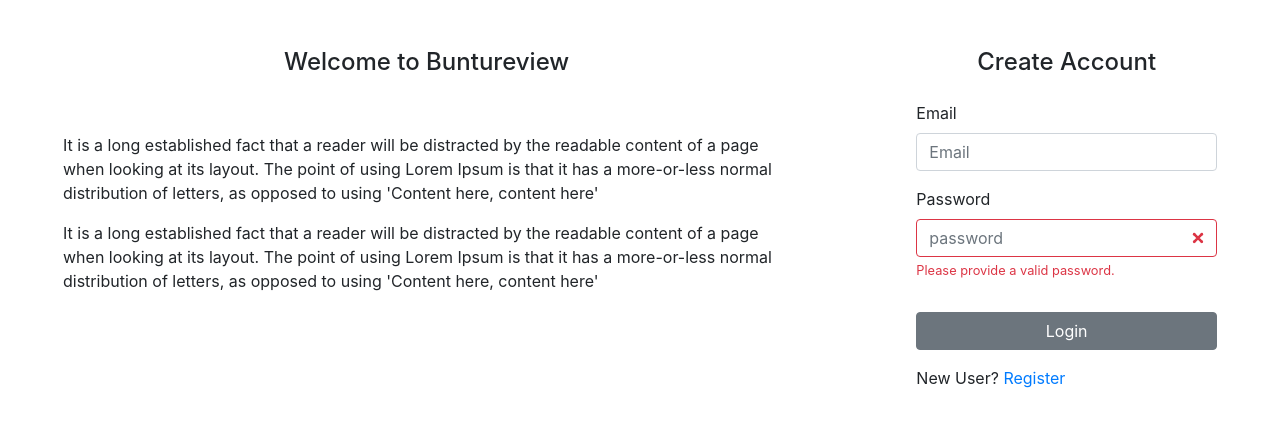
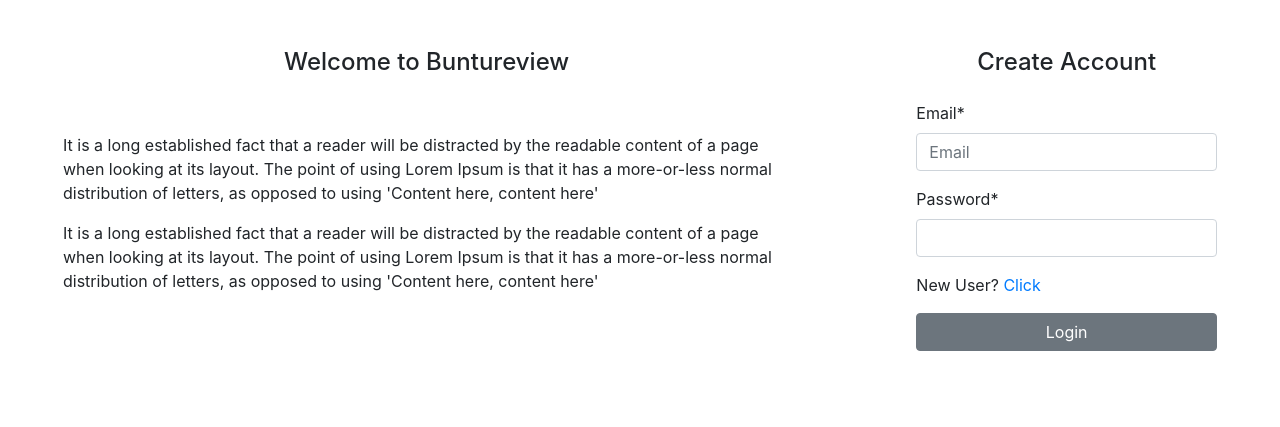
Before and after one commit to supertypeai/buntureviews, a Django app: page /login in a window 1280 px wide. Shown: the part 56-483 px from the top of the page. Run offline with Django 3.2, Linux system fonts and the light colour scheme; parts of the project's set-up code (start-up, migrations or seed data) failed here and were passed over; some libraries are stand-ins or nearby versions.

Commit message:
user login process

```diff
--- a/buntureviews/settings.py
+++ b/buntureviews/settings.py
@@ -57,6 +57,7 @@ INSTALLED_APPS = [
     "corsheaders",
     "data",
     "user",
+    "crispy_forms",
 ]
 
 MIDDLEWARE = [
@@ -71,6 +72,9 @@ MIDDLEWARE = [
 ]
 
 ROOT_URLCONF = "buntureviews.urls"
+CRISPY_TEMPLATE_PACK = "bootstrap4"
+LOGIN_REDIRECT_URL = "home"
+LOGOUT_REDIRECT_URL = "/login"
 
 TEMPLATES = [
     {
--- a/buntureviews/templates/base.html
+++ b/buntureviews/templates/base.html
@@ -31,12 +31,22 @@
                 <li class="nav-item">
                     <a class="nav-link" href="#">Team Analytics</a>
                 </li>
+
+                {% if user.is_authenticated %}
+                <li class="nav-item">
+                    <p class="nav-link">Hi {{ user.username }}!</p>
+                </li>
+                <li class="nav-item">
+                    <a href="{% url 'logout' %}" class="nav-link">Logout</a>
+                </li>
+                {% else %}
                 <li class="nav-item">
                     <a class="nav-link" href="{% url 'registration' %}">Register</a>
                 </li>
                 <li class="nav-item">
                     <a class="nav-link" href="{% url 'login' %}">Login</a>
                 </li>
+                {% endif %}
             </ul>
         </div>
     </nav>
--- a/buntureviews/templates/login.html
+++ b/buntureviews/templates/login.html
@@ -1,4 +1,7 @@
 {% extends "base.html" %}
+{% load crispy_forms_tags %}
+{% crispy form form.helper %}
+
 {% block content %}
 <div class="container-fluid">
     <div class="row">
@@ -18,32 +21,14 @@
         <div class="col-lg-4 col-md-6 col-sm-12">
             <div class="w-100 mt-5 pl-5 pr-5">
                 <h4 class="text-center">Create Account</h4>
-                <form action="" method="POST" class="mt-4">
+                <form action="/login" method="post" class="mt-4">
                     {% csrf_token %}
-                    <div class="row">
-                        <div class="col-lg-12  col-md-12 col-sm-12 mb-3">
-                            <label for="email">Email</label>
-                            <input type="email" class="form-control" id="email" placeholder="Email" required>
-                            <div class="invalid-feedback">
-                                Please provide a valid email.
-                            </div>
-                        </div>
-                        <div class="col-lg-12  col-md-12 col-sm-12 mb-3">
-                            <label for="password">Password</label>
-                            <input type="password" class="form-control is-invalid" id="password" placeholder="password"
-                                required>
-                            <div class="invalid-feedback">
-                                Please provide a valid password.
-                            </div>
-                        </div>
-                        <div class="col-12 mt-3">
-                            <div class="form-group">
-                                <button class="btn btn-secondary w-100">Login</button>
-                            </div>
-                        </div>
-                        <div class="col-12">
-                            <p>New User? <a href="{% url 'registration' %}">Register</a></p>
-                        </div>
+                    {{ form|crispy }}
+                    <div class="form-group">
+                        <p>New User? <a href="{% url 'registration' %}">Click</a></p>
+                    </div>
+                    <div class="form-group">
+                        <button class="btn btn-secondary w-100">Login</button>
                     </div>
                 </form>
             </div>
--- a/buntureviews/urls.py
+++ b/buntureviews/urls.py
@@ -16,6 +16,7 @@ Including another URLconf
 from django.contrib import admin
 from django.urls import path, include
 from django.conf import settings
+from django.contrib.auth.decorators import login_required, permission_required
 from user.views import *
 
 urlpatterns = [
@@ -23,6 +24,7 @@ urlpatterns = [
     path("admin/", admin.site.urls),
     path("registration", RegistrationView.as_view(), name="registration"),
     path("login", LoginView.as_view(), name="login"),
+    path("logout", LogoutView.as_view(), name="logout"),
     # API URLs
     path("api-auth/", include("rest_framework.urls")),
     path("o/", include("oauth2_provider.urls", namespace="oauth2_provider")),
--- /dev/null
+++ b/user/forms/login.py
@@ -0,0 +1,20 @@
+from django import forms
+from crispy_forms.helper import FormHelper
+from crispy_forms.layout import Submit
+
+
+class LoginForm(forms.Form):
+    email = forms.CharField(
+        required=True, widget=forms.TextInput(attrs={"placeholder": "Email"})
+    )
+    password = forms.CharField(required=True, widget=forms.PasswordInput())
+
+    def __init__(self, *args, **kwargs):
+        super().__init__(*args, **kwargs)
+        self.helper = FormHelper()
+        self.helper.form_id = "id-loginForm"
+        self.helper.form_class = "loginForms"
+        self.helper.form_method = "post"
+        # self.helper.form_action = "submit_survey"
+
+        # self.helper.add_input(Submit("submit", "Submit"))
--- a/user/views.py
+++ b/user/views.py
@@ -1,11 +1,21 @@
 from django.shortcuts import render
 from django.views.generic import TemplateView
+from django.http import HttpResponseRedirect, HttpResponse
+from django.views.generic.edit import FormView
+from django.contrib.auth.mixins import LoginRequiredMixin
+from django.utils.decorators import method_decorator
+from django.contrib.auth.decorators import login_required
+from django.contrib.auth import authenticate, login, logout
+from django.views import View
+from django.urls import reverse
 from rest_framework import views, viewsets
+from user.forms.login import LoginForm
 
 # Create your views here.
 
 
-class HomeView(TemplateView):
+class HomeView(LoginRequiredMixin, TemplateView):
+    login_url = "/login"
     template_name = "home.html"
 
 
@@ -13,5 +23,31 @@ class RegistrationView(TemplateView):
     template_name = "registration.html"
 
 
-class LoginView(TemplateView):
+class LogoutView(TemplateView):
+    def get(self, request, *args, **kwargs):
+        logout(request)
+        return HttpResponseRedirect("/login")
+
+
+class LoginView(FormView):
     template_name = "login.html"
+    form_class = LoginForm
+    success_url = "/"
+
+    # def get(self, request, *args, **kwargs):
+    #     if request.user.is_authenticated:
+    #         return HttpResponseRedirect("/")
+
+    #     return HttpResponseRedirect("/login")
+
+    def post(self, request, *args, **kwargs):
+        form = self.form_class(request.POST)
+        if form.is_valid():
+            email = request.POST["email"]
+            password = request.POST["password"]
+            user = authenticate(email=email, password=password)
+            print(user)
+            if user is not None and user.is_active:
+                login(request, user)
+                return HttpResponseRedirect(reverse("home"))
+            return HttpResponseRedirect(reverse("login"))
```
Also changed, not shown: user/forms/__init__.py (added).
